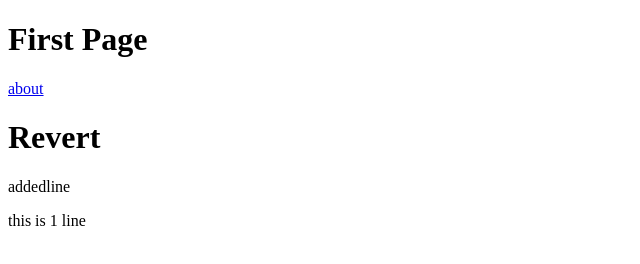
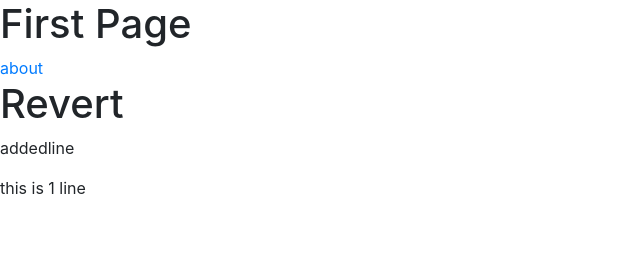
Before and after one commit to Ramana-jeyachandran/html-project-duplicate, a plain HTML site: page index.html in a window 1280 px wide. Shown: the whole page, without its empty margins (0-640 px from the left). Drawn offline with nearby package versions, Linux system fonts and the light colour scheme.

Commit message:
added bootstrap cdn

```diff
--- a/index.html
+++ b/index.html
@@ -4,12 +4,17 @@
     <meta charset="UTF-8">
     <meta name="viewport" content="width=device-width, initial-scale=1.0">
     <title>Document</title>
+    <!-- CSS only -->
+<link rel="stylesheet" href="https://stackpath.bootstrapcdn.com/bootstrap/4.5.0/css/bootstrap.min.css" integrity="sha384-9aIt2nRpC12Uk9gS9baDl411NQApFmC26EwAOH8WgZl5MYYxFfc+NcPb1dKGj7Sk" crossorigin="anonymous">
+
+
 </head>
 <body>
     <h1>First Page</h1>
+
     <a href="about.html">about</a>
     <h1>Revert</h1>
     <p>addedline</p>
-    <p>this is 1 line</p>
+    <p> this is 1 line</p>
 </body>
 </html>
```
